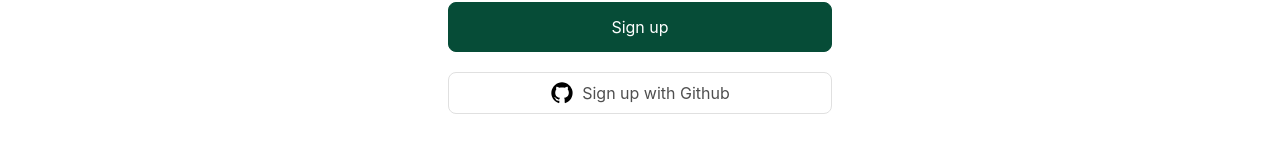
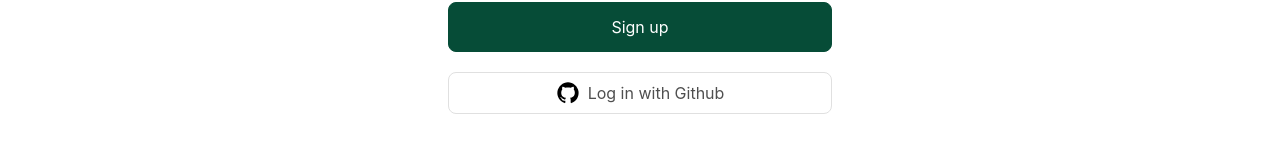
Before and after one commit to sw2377/smoothie, a React (Vite) app: page /signup in a window 1280 px wide. Shown: the part 644-798 px from the top of the page. Built offline with nearby package versions, Linux system fonts and the light colour scheme; no server answers; a web font is replaced by a local one.

Commit message:
[feat] Add Loading component when user login or signup & Add SocialLogin component

```diff
--- /dev/null
+++ b/src/components/auth/SocialLogin.tsx
@@ -0,0 +1,27 @@
+// import GoogleLogoSVG from "../../assets/icons/google.svg?react";
+import GithubLogoSVG from "../../assets/icons/github.svg?react";
+import { useAppDispatch } from "../../store";
+import { signInWithGithub } from "../../store/slices/authSlice";
+import SocialLoginButton from "../../components/UI/button/SocialLoginButton";
+
+function SocialLogin() {
+  const dispatch = useAppDispatch();
+
+  const handleGithubLoginBtnCLick = () => {
+    dispatch(signInWithGithub());
+  };
+
+  return (
+    <>
+      <div className="flex flex-col gap-2">
+        <SocialLoginButton
+          socialLogo={GithubLogoSVG}
+          text="Log in with Github"
+          handleClick={handleGithubLoginBtnCLick}
+        />
+      </div>
+    </>
+  );
+}
+
+export default SocialLogin;
--- a/src/layout/Footer.tsx
+++ b/src/layout/Footer.tsx
@@ -9,7 +9,7 @@ function Footer() {
         </div>
         <div className="ml-4 text-xs text-white">
           <a
-            href="https://github.com/codestates-seb/seb45_main_024"
+            href="https://github.com/sw2377/smoothie"
             target="_blank"
             className="hover:font-bold"
           >
--- a/src/layout/Header.tsx
+++ b/src/layout/Header.tsx
@@ -120,7 +120,7 @@ function Header() {
           </div>
           {isLoggedIn ? (
             <div className="hidden sm:flex items-center gap-6">
-              {profileStateIsLoading && <span>Loading...</span>}
+              {/* {profileStateIsLoading && <span>Loading...</span>} */}
               {!profileStateIsLoading && currentUser && (
                 <>
                   <Link
--- a/src/pages/auth/Login.tsx
+++ b/src/pages/auth/Login.tsx
@@ -1,22 +1,15 @@
 import { Link, useNavigate } from "react-router-dom";
 import { useForm, SubmitHandler } from "react-hook-form";
-import { useAppDispatch } from "../../store";
-import {
-  signInWithEmail,
-  signInWithGithub,
-} from "../../store/slices/authSlice";
+import { useAppDispatch, useAppSelector } from "../../store";
+import { signInWithEmail } from "../../store/slices/authSlice";
 import { LoginDataType } from "../../model/auth.types";
 import ActionButton from "../../components/UI/button/ActionButton";
-import SocialLoginButton from "../../components/UI/button/SocialLoginButton";
 import LogoKorean_SVG from "../../assets/logo-korean.svg?react";
-// import LogoSVG from "../../assets/logo.svg?react";
-// import GoogleLogoSVG from "../../assets/icons/google.svg?react";
-import GithubLogoSVG from "../../assets/icons/github.svg?react";
-
-// import Loading from "../../components/common/Loading";
+import Loading from "../../components/common/Loading";
+import SocialLogin from "../../components/auth/SocialLogin";
 
 function Login() {
-  // const { isLoading } = useAppSelector(state => state.auth);
+  const { isLoading } = useAppSelector(state => state.auth);
   const dispatch = useAppDispatch();
 
   const navigate = useNavigate();
@@ -45,23 +38,14 @@ function Login() {
       });
   };
 
-  const handleGithubLoginBtnCLick = () => {
-    dispatch(signInWithGithub());
-  };
-
   return (
     <main>
+      {isLoading && <Loading />}
       <div className="flex flex-col gap-5 w-full max-w-96">
         <div className="flex justify-center w-full mb-4">
-          {/* <LogoSVG width={120} height={120} /> */}
           <LogoKorean_SVG />
         </div>
-        {/* <div className="mb-4">
-          <h2 className="text-3xl font-bold text-primary">Welcome Back</h2>
-          <p className="mt-2 text-sm text-gray_3">
-            Welcome back! Please enter your details
-          </p>
-        </div> */}
+
         {/* Basic Login */}
         <form
           className="flex flex-col gap-5 w-full"
@@ -114,19 +98,10 @@ function Login() {
             Log in
           </ActionButton>
         </form>
+
         {/* Social Login */}
-        <div className="flex flex-col gap-2">
-          {/* <SocialLoginButton
-            socialLogo={GoogleLogoSVG}
-            text="Log in with Google"
-            handleClick={() => {}}
-          /> */}
-          <SocialLoginButton
-            socialLogo={GithubLogoSVG}
-            text="Log in with Github"
-            handleClick={handleGithubLoginBtnCLick}
-          />
-        </div>
+        <SocialLogin />
+
         <p className="text-gray_2 text-xs text-center mt-5">
           Dont' have an account?{" "}
           <Link to="/signup" className="text-primary font-bold">
--- a/src/pages/auth/Logout.tsx
+++ b/src/pages/auth/Logout.tsx
@@ -1,9 +1,9 @@
 import { useNavigate } from "react-router";
 import { useAppDispatch, useAppSelector } from "../../store";
 import { signOut } from "../../store/slices/authSlice";
-
+import { clearProfile } from "../../store/slices/profileSlice";
 import ActionButton from "../../components/UI/button/ActionButton";
-import { clearProfile } from "../../store/slices/profileSlice";
+import Loading from "../../components/common/Loading";
 
 function Logout() {
   const { isLoading } = useAppSelector(state => state.auth);
@@ -23,9 +23,10 @@ function Logout() {
   };
 
   return (
-    <ActionButton handleClick={handleLogoutBtnClick}>
-      {isLoading ? "......" : "Logout"}
-    </ActionButton>
+    <>
+      {isLoading && <Loading />}
+      <ActionButton handleClick={handleLogoutBtnClick}>Logout</ActionButton>
+    </>
   );
 }
 
--- a/src/pages/auth/SignUp.tsx
+++ b/src/pages/auth/SignUp.tsx
@@ -1,16 +1,15 @@
 import { Link, useNavigate } from "react-router-dom";
 import { useForm, SubmitHandler } from "react-hook-form";
-import { useAppDispatch } from "../../store";
+import { useAppDispatch, useAppSelector } from "../../store";
 import { SignupDataType } from "../../model/auth.types";
 import { signUpNewUser } from "../../store/slices/authSlice";
 import ActionButton from "../../components/UI/button/ActionButton";
-import SocialLoginButton from "../../components/UI/button/SocialLoginButton";
 import LogoKorean_SVG from "../../assets/logo-korean.svg?react";
-// import GoogleLogoSVG from "../../assets/icons/google.svg?react";
-import GithubLogoSVG from "../../assets/icons/github.svg?react";
+import Loading from "../../components/common/Loading";
+import SocialLogin from "../../components/auth/SocialLogin";
 
 function Signup() {
-  // const { isLoading, error, isLoggedIn } = useAppSelector(state => state.auth);
+  const { isLoading } = useAppSelector(state => state.auth);
   const dispatch = useAppDispatch();
   const navigate = useNavigate();
 
@@ -33,6 +32,7 @@ function Signup() {
         .then(() => {
           alert("회원가입이 완료되었습니다.");
           navigate("/");
+          window.location.reload(); // 임시
         })
         .catch(error => {
           console.warn("❌ ERROR : SIGN UP WITH EMAIL", error);
@@ -43,10 +43,13 @@ function Signup() {
 
   return (
     <main>
+      {isLoading && <Loading />}
       <div className="flex flex-col gap-5 w-full max-w-96">
         <div className="flex justify-center w-full mb-4">
           <LogoKorean_SVG />
         </div>
+
+        {/* Basic Login */}
         <form
           className="flex flex-col gap-5 w-full"
           onSubmit={handleSubmit(onSubmit)}
@@ -134,19 +137,10 @@ function Signup() {
             Sign up
           </ActionButton>
         </form>
+
         {/* Social Signup */}
-        <div className="flex flex-col gap-2">
-          {/* <SocialLoginButton
-            socialLogo={GoogleLogoSVG}
-            text="Sign up with Google"
-            handleClick={() => {}}
-          /> */}
-          <SocialLoginButton
-            socialLogo={GithubLogoSVG}
-            text="Sign up with Github"
-            handleClick={() => {}}
-          />
-        </div>
+        <SocialLogin />
+
         <p className="text-gray_2 text-xs text-center mt-5">
           Already have an account?{" "}
           <Link to="/login" className="text-primary font-bold">
--- a/src/pages/projectList/ProjectList.tsx
+++ b/src/pages/projectList/ProjectList.tsx
@@ -4,11 +4,10 @@ import { useAppDispatch, useAppSelector } from "../../store/index";
 import { fetchProjectCardList } from "../../store/slices/projectCardListSlice";
 import CardView from "../../components/UI/card/CardView";
 import ActionButton from "../../components/UI/button/ActionButton";
-
-import { session } from "../../utils/supabase/getAuthInfo";
 import Loading from "../../components/common/Loading";
 
 function ProjectList() {
+  const { isLoggedIn } = useAppSelector(state => state.auth);
   const { data: projectData, isLoading } = useAppSelector(
     state => state.projectcards,
   );
@@ -22,11 +21,11 @@ function ProjectList() {
   }, [dispatch]);
 
   const handleCreateCardBtnClick = () => {
-    if (session === null) {
+    if (isLoggedIn) {
+      navigate("/projectlist/new");
+    } else {
       window.alert("회원만 카드를 작성할 수 있어요!");
       navigate("/login");
-    } else {
-      navigate("/projectlist/new");
     }
   };
 
```
